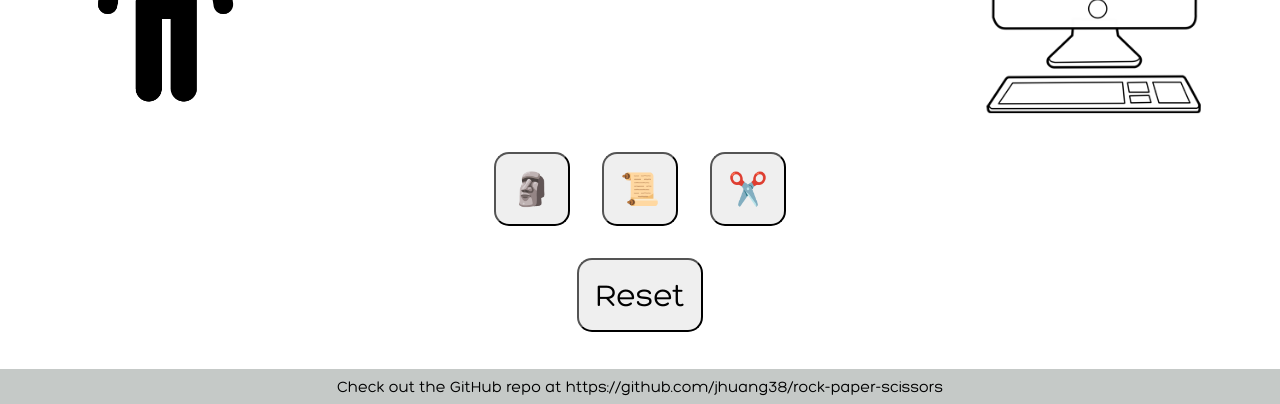
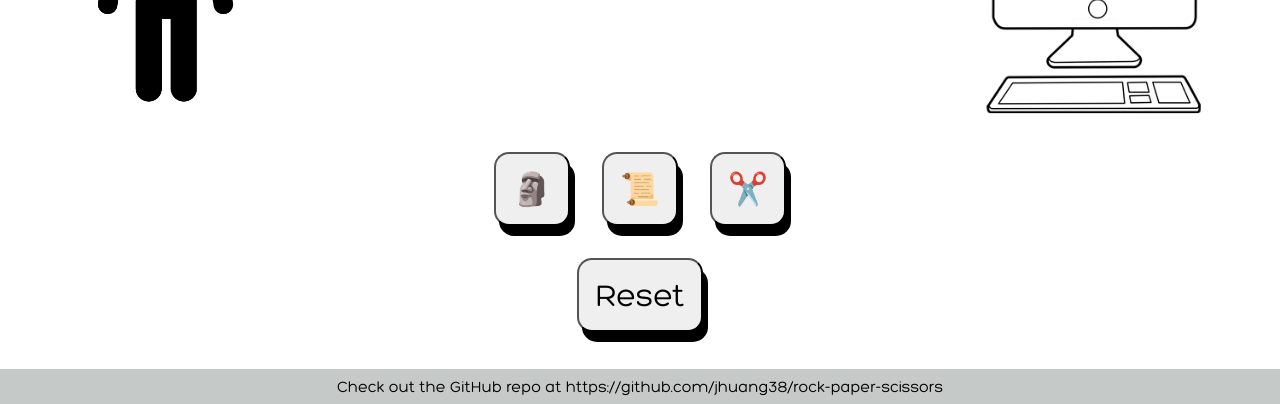
Before and after one commit to jhuang38/rock-paper-scissors, a plain HTML site: page index.html in a window 1280 px wide. Shown: the part 396-800 px from the top of the page. Drawn offline with Linux system fonts and the light colour scheme.

Commit message:
added box shadow to buttons

```diff
--- a/style.css
+++ b/style.css
@@ -74,6 +74,7 @@ button {
     font-size: 32px;
     padding: 16px;
     border-radius: 15px;
+    box-shadow: 5px 10px;
 }
 
 .reset-container, .options {
```
